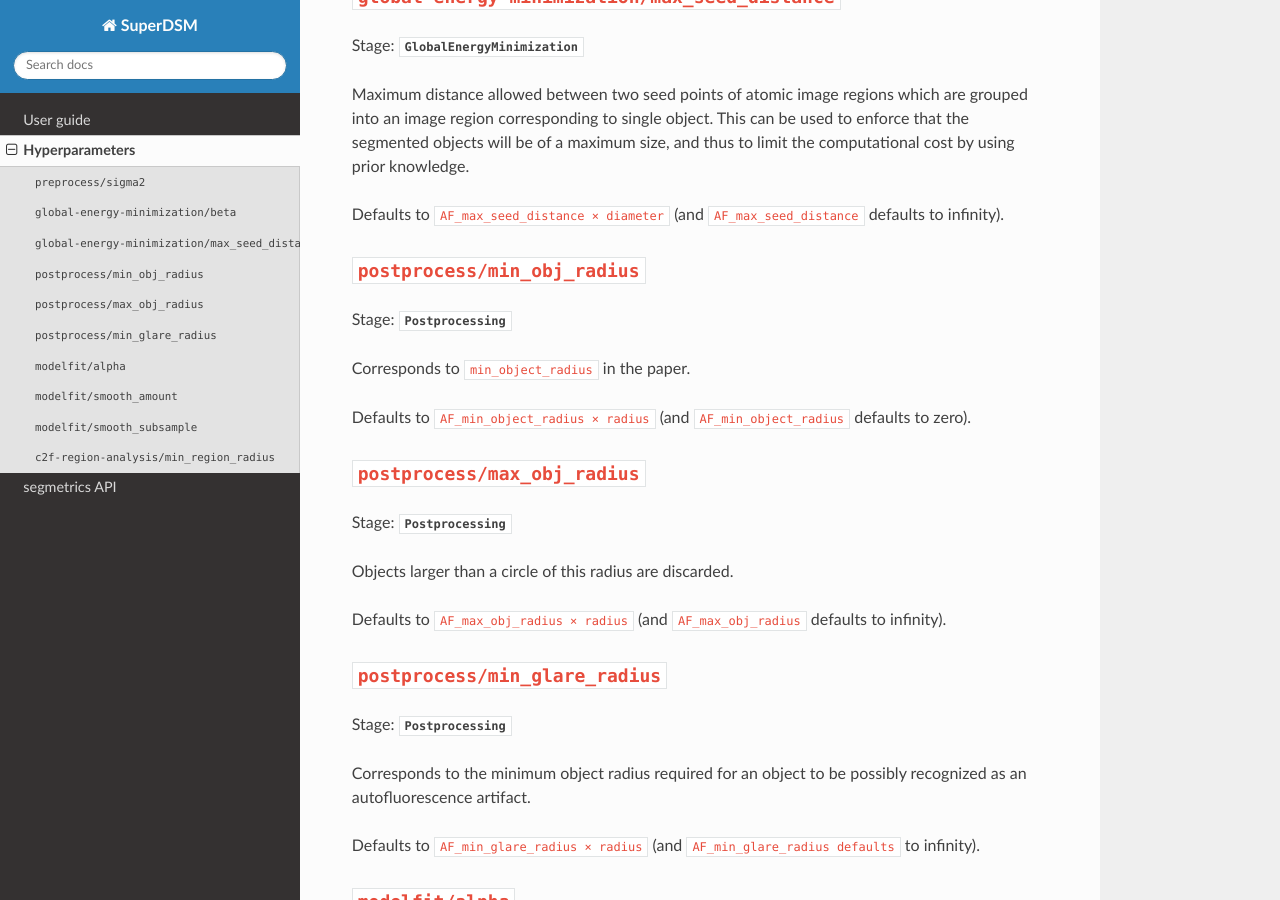
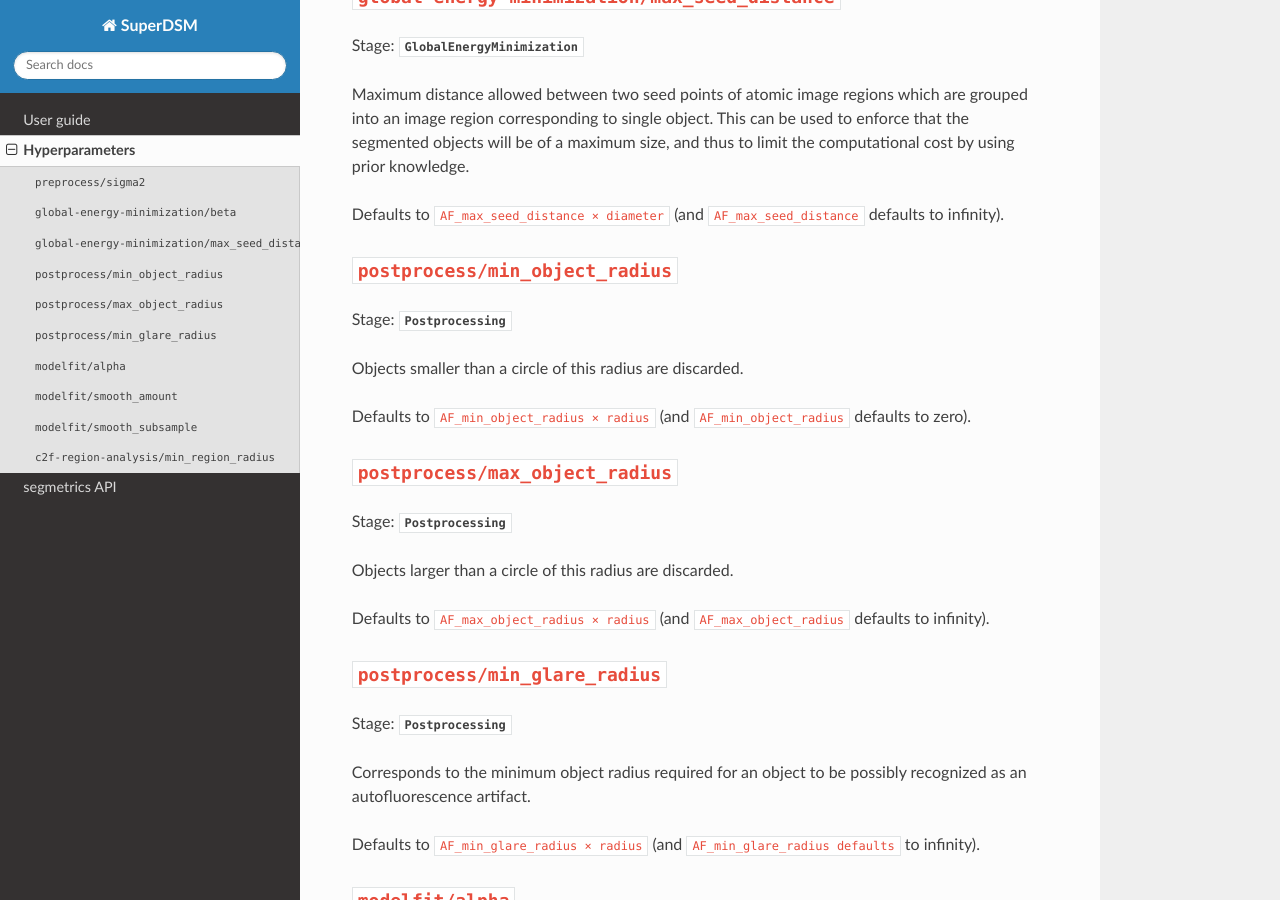
Before and after one commit to BMCV/SuperDSM, a Sphinx documentation site: the page built from docs/source/hyperparameters.rst, in a window 1280 px wide and 900 px high, scrolled down 952 px. Built offline with Sphinx 7.4.7 and the Read the Docs theme 2.0.0, drawn with Linux system fonts in a browser that asks for light colours.

Commit message:
renames `obj_radius` to `object_radius`
Renames `min_obj_radius` to `min_object_radius` and `max_obj_radius` to `max_object_radius`.

```diff
--- a/docs/source/hyperparameters.rst
+++ b/docs/source/hyperparameters.rst
@@ -35,23 +35,23 @@ Maximum distance allowed between two seed points of atomic image regions which a
 
 Defaults to ``AF_max_seed_distance × diameter`` (and ``AF_max_seed_distance`` defaults to infinity).
 
-``postprocess/min_obj_radius``
-------------------------------
+``postprocess/min_object_radius``
+---------------------------------
 
 Stage: :py:class:`~superdsm.postprocessing.Postprocessing`
 
-Corresponds to ``min_object_radius`` in the paper.
+Objects smaller than a circle of this radius are discarded.
 
 Defaults to ``AF_min_object_radius × radius`` (and ``AF_min_object_radius`` defaults to zero).
 
-``postprocess/max_obj_radius``
-------------------------------
+``postprocess/max_object_radius``
+---------------------------------
 
 Stage: :py:class:`~superdsm.postprocessing.Postprocessing`
 
 Objects larger than a circle of this radius are discarded.
 
-Defaults to ``AF_max_obj_radius × radius`` (and ``AF_max_obj_radius`` defaults to infinity).
+Defaults to ``AF_max_object_radius × radius`` (and ``AF_max_object_radius`` defaults to infinity).
 
 ``postprocess/min_glare_radius``
 --------------------------------
```
Also changed, not shown: 3 other files.
